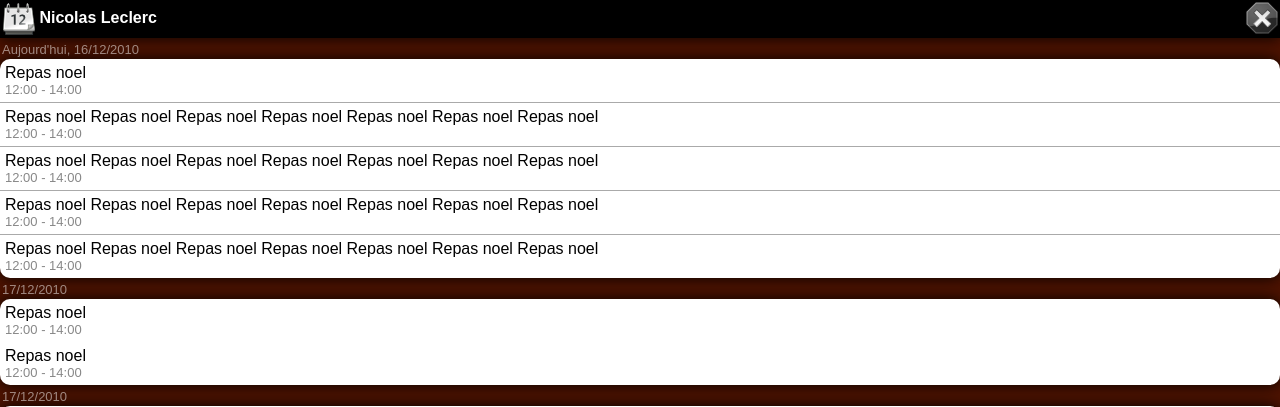
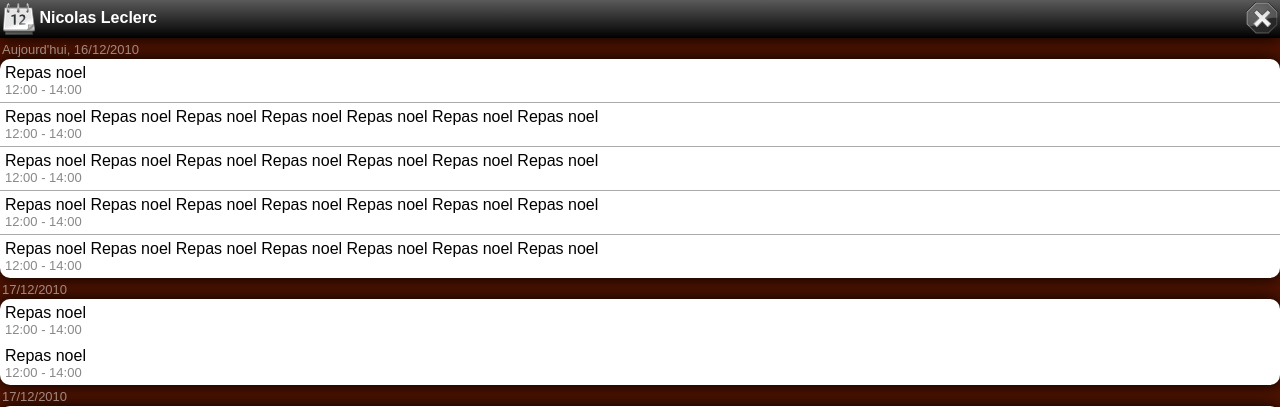
Before and after one commit to nleclerc/iagenda-mobile, a PHP site: page /maquette/list.html in a window 1280 px wide. Shown: the top 407 px of the page. Run offline with PHP 8.4, Linux system fonts and the light colour scheme.

Commit message:
Changed header background to gradient instead of color block.

```diff
--- a/css/main.css
+++ b/css/main.css
@@ -74,6 +74,21 @@ body, html {
 .header {
 	padding: 3px;
 	background-color: black;
+
+	background-image: -webkit-gradient(
+		linear,
+		left top,
+		left bottom,
+		color-stop(0, rgb(90,90,90)),
+		color-stop(1, rgb(0,0,0))
+	);
+	background-image: -moz-linear-gradient(
+		center top,
+		rgb(90,90,90) 0%,
+		rgb(0,0,0) 100%
+	);
+
+
 	-webkit-box-shadow: 0 0 15px black;
 	-moz-box-shadow: 0 0 15px black;
 
```
